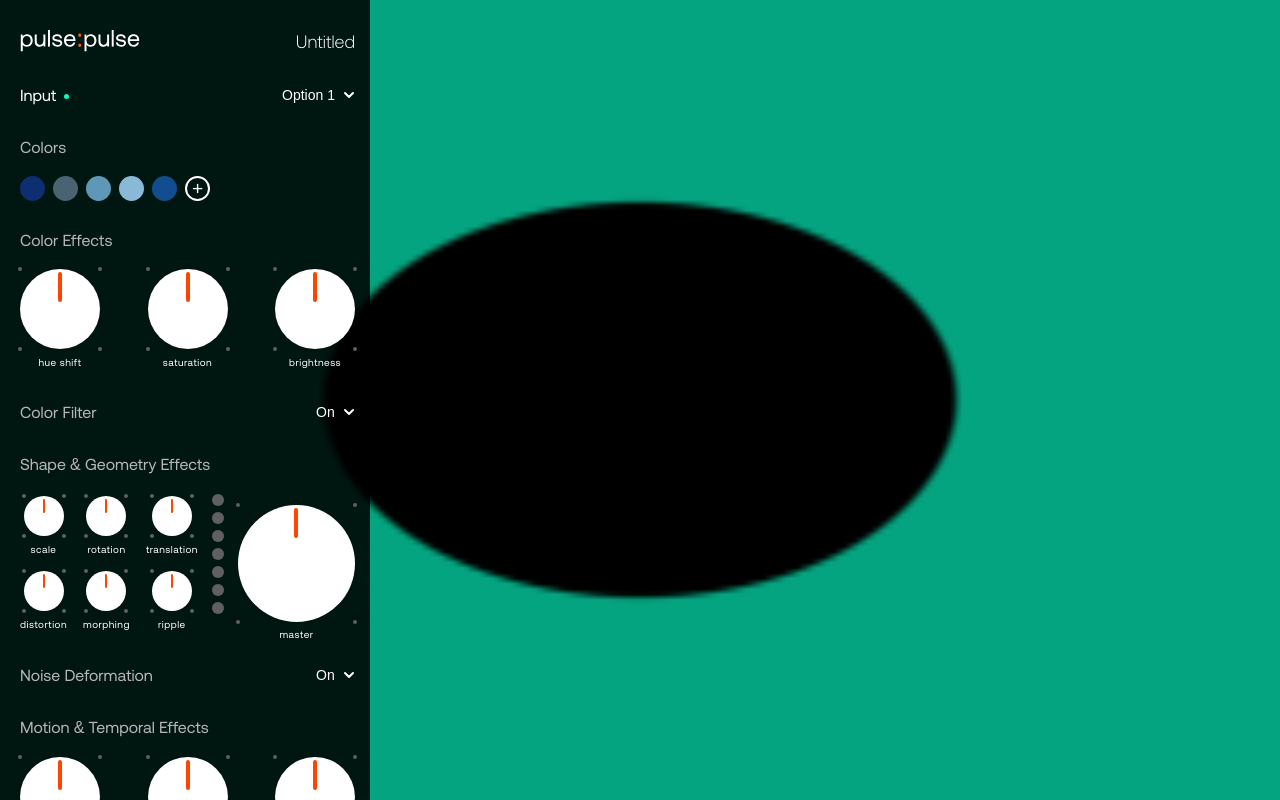
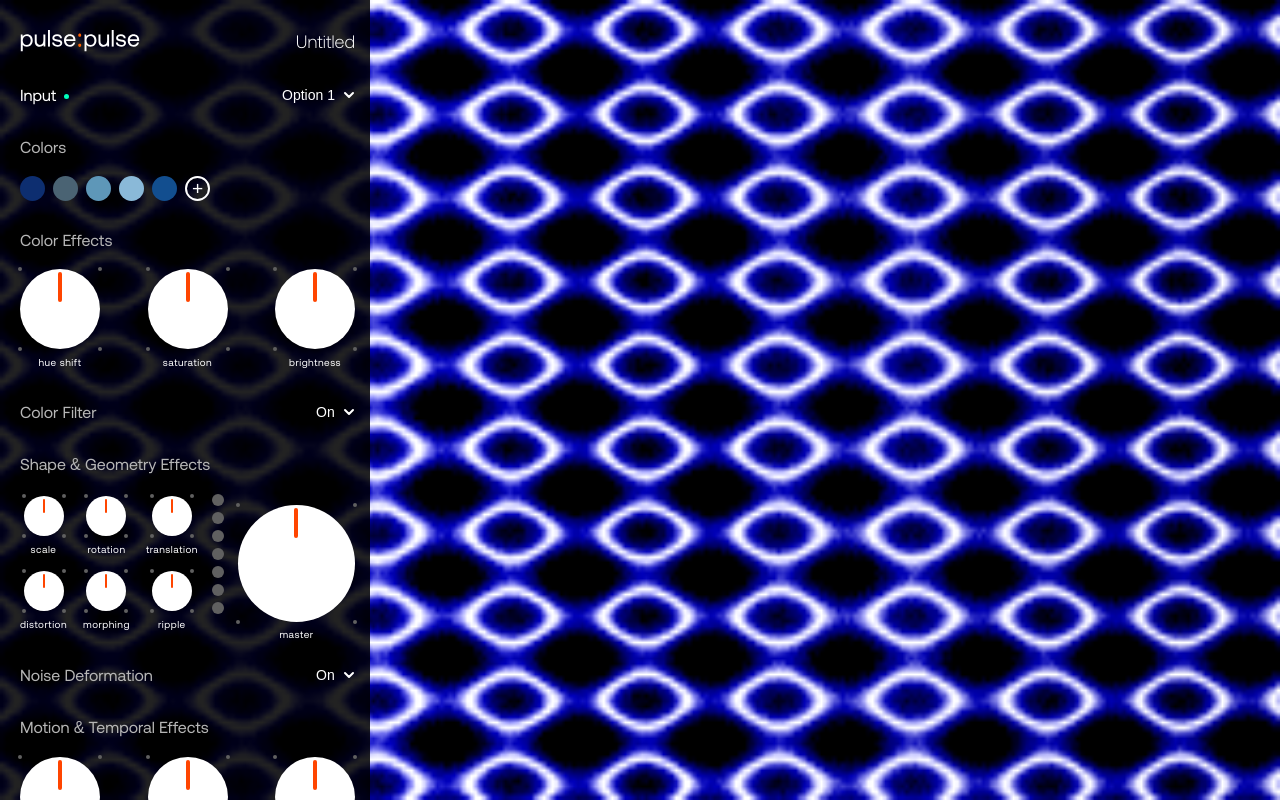
Before and after one commit to racerf01/pulse_pulse, an Angular app: page / in a window 1280 px wide. Built offline with nearby package versions, Linux system fonts and the light colour scheme; no server answers.

Commit message:
Added limits for knobs

```diff
--- a/src/app/components/sidebar/sidebar.component.html
+++ b/src/app/components/sidebar/sidebar.component.html
@@ -1,15 +1,14 @@
 <div class="sidebar-header">
-  <!-- <img class="close-icon" src="close_sidebar.svg" alt="Project Logo" width="15px"/> -->
-  <img src="pulse-pulse-logo.svg" alt="Project Logo" class="logo" width="120px"/>
-  <span class="project-name">Untitled</span>
+  <img src="pulse-pulse-logo.svg" alt="Project Logo" class="logo" width="120px" />
+  <span class="project-name">{{ projectName }}</span>
 </div>
 
+<!-- Input Options -->
 <div class="sidebar-header">
   <div class="input-header">
     <a>Input</a>
     <div class="status"></div>
   </div>
-
   <select class="dropdown-selector" (change)="updateDropdown('inputOption', $event)">
     <option value="option1">Option 1</option>
     <option value="option2">Option 2</option>
@@ -17,95 +16,229 @@
   </select>
 </div>
 
-
+<!-- Colors -->
 <div class="sidebar-header-sub">Colors</div>
 <app-colors-panel></app-colors-panel>
 
+<!-- Color Effects -->
 <div class="sidebar-header-sub">Color Effects</div>
 <div class="knob-container">
-  <app-medium-knob (valueChange)="updateShapeEffect('hue shift', $event)" [label]="'hue shift'"></app-medium-knob>
-  <app-medium-knob (valueChange)="updateShapeEffect('saturation', $event)" [label]="'saturation'"></app-medium-knob>
-  <app-medium-knob (valueChange)="updateShapeEffect('brightness', $event)" [label]="'brightness'"></app-medium-knob>
+  <app-medium-knob
+    (valueChange)="updateColorEffect('hueShift', $event)"
+    [label]="'hue shift'"
+    [min]="knobRanges.hueShift.min"
+    [max]="knobRanges.hueShift.max">
+  </app-medium-knob>
+  <app-medium-knob
+    (valueChange)="updateColorEffect('saturation', $event)"
+    [label]="'saturation'"
+    [min]="knobRanges.saturation.min"
+    [max]="knobRanges.saturation.max">
+  </app-medium-knob>
+  <app-medium-knob
+    (valueChange)="updateColorEffect('brightness', $event)"
+    [label]="'brightness'"
+    [min]="knobRanges.brightness.min"
+    [max]="knobRanges.brightness.max">
+  </app-medium-knob>
 </div>
 
+<!-- Color Filter -->
 <div class="sidebar-header-sub">
   <div class="input-header">
-    <a> Color Filter </a>
+    <a>Color Filter</a>
   </div>
-
-  <select class="dropdown-selector" (change)="updateDropdown('inputOption', $event)">
+  <select class="dropdown-selector" (change)="updateDropdown('colorFilter', $event)">
     <option value="option1">On</option>
     <option value="option2">Off</option>
   </select>
 </div>
 
-<div class="sidebar-header-sub"> Shape & Geometry Effects </div>
+<!-- Shape & Geometry Effects -->
+<div class="sidebar-header-sub">Shape & Geometry Effects</div>
 <div class="shape-geometry-container">
   <div class="knobs-grid">
-    <app-small-knob (valueChange)="updateShapeEffect('scale', $event)" [label]="'scale'"></app-small-knob>
-    <app-small-knob (valueChange)="updateShapeEffect('rotation', $event)" [label]="'rotation'"></app-small-knob>
-    <app-small-knob (valueChange)="updateShapeEffect('translation', $event)" [label]="'translation'"></app-small-knob>
-    <app-small-knob (valueChange)="updateShapeEffect('distortion', $event)" [label]="'distortion'"></app-small-knob>
-    <app-small-knob (valueChange)="updateShapeEffect('morphing', $event)" [label]="'morphing'"></app-small-knob>
-    <app-small-knob (valueChange)="updateShapeEffect('ripple', $event)" [label]="'ripple'"></app-small-knob>
+    <app-small-knob
+      (valueChange)="updateShapeEffect('scale', $event)"
+      [label]="'scale'"
+      [min]="knobRanges.scale.min"
+      [max]="knobRanges.scale.max">
+    </app-small-knob>
+    <app-small-knob
+      (valueChange)="updateShapeEffect('rotation', $event)"
+      [label]="'rotation'"
+      [min]="knobRanges.rotation.min"
+      [max]="knobRanges.rotation.max">
+    </app-small-knob>
+    <app-small-knob
+      (valueChange)="updateShapeEffect('translation', $event)"
+      [label]="'translation'"
+      [min]="knobRanges.translation.min"
+      [max]="knobRanges.translation.max">
+    </app-small-knob>
+    <app-small-knob
+      (valueChange)="updateShapeEffect('distortion', $event)"
+      [label]="'distortion'"
+      [min]="knobRanges.distortion.min"
+      [max]="knobRanges.distortion.max">
+    </app-small-knob>
+    <app-small-knob
+      (valueChange)="updateShapeEffect('morphing', $event)"
+      [label]="'morphing'"
+      [min]="knobRanges.morphing.min"
+      [max]="knobRanges.morphing.max">
+    </app-small-knob>
+    <app-small-knob
+      (valueChange)="updateShapeEffect('ripple', $event)"
+      [label]="'ripple'"
+      [min]="knobRanges.ripple.min"
+      [max]="knobRanges.ripple.max">
+    </app-small-knob>
   </div>
   <app-rythm-bar></app-rythm-bar>
-  <app-master-knob [label]="'master'" (valueChange)="updateMaster($event)"></app-master-knob>
+  <!-- Master knob for shape geometry -->
+  <app-master-knob
+    [label]="'master'"
+    (valueChange)="updateShapeEffect('master', $event)"
+    [min]="knobRanges.master.min"
+    [max]="knobRanges.master.max">
+  </app-master-knob>
 </div>
 
+<!-- Noise Deformation -->
 <div class="sidebar-header-sub">
   <div class="input-header">
-    <a> Noise Deformation </a>
+    <a>Noise Deformation</a>
   </div>
-
-  <select class="dropdown-selector" (change)="updateDropdown('inputOption', $event)">
+  <select class="dropdown-selector" (change)="updateDropdown('noiseDeformation', $event)">
     <option value="option1">On</option>
     <option value="option2">Off</option>
   </select>
 </div>
 
-<div class="sidebar-header-sub"> Motion & Temporal Effects </div>
+<!-- Motion & Temporal Effects -->
+<div class="sidebar-header-sub">Motion & Temporal Effects</div>
 <div class="knob-container">
-  <app-medium-knob (valueChange)="updateShapeEffect('oscillation', $event)" [label]="'oscillation'"></app-medium-knob>
-  <app-medium-knob (valueChange)="updateShapeEffect('pulsation', $event)" [label]="'pulsation'"></app-medium-knob>
-  <app-medium-knob (valueChange)="updateShapeEffect('speed', $event)" [label]="'speed'"></app-medium-knob>
+  <app-medium-knob
+    (valueChange)="updateMotionTemporalEffect('oscillation', $event)"
+    [label]="'oscillation'"
+    [min]="knobRanges.oscillation.min"
+    [max]="knobRanges.oscillation.max">
+  </app-medium-knob>
+  <app-medium-knob
+    (valueChange)="updateMotionTemporalEffect('pulsation', $event)"
+    [label]="'pulsation'"
+    [min]="knobRanges.pulsation.min"
+    [max]="knobRanges.pulsation.max">
+  </app-medium-knob>
+  <app-medium-knob
+    (valueChange)="updateMotionTemporalEffect('speed', $event)"
+    [label]="'speed'"
+    [min]="knobRanges.speed.min"
+    [max]="knobRanges.speed.max">
+  </app-medium-knob>
 </div>
 
+<!-- Fractal & Kaleidoscopic Effects -->
 <div class="sidebar-header-sub">
   <div class="input-header">
-    <a> Fractal & Kaleidoscopic Effects </a>
+    <a>Fractal & Kaleidoscopic Effects</a>
   </div>
-
-  <select class="dropdown-selector">
+  <select class="dropdown-selector" (change)="updateDropdown('fractalKaleidoscopicEffects', $event)">
     <option value="option1">On</option>
     <option value="option2">Off</option>
   </select>
 </div>
 
-<div class="sidebar-header-sub"> Texture & Special Effects </div>
+<!-- Texture & Special Effects -->
+<div class="sidebar-header-sub">Texture & Special Effects</div>
 <div class="shape-geometry-container">
   <div class="knobs-grid">
-    <app-small-knob (valueChange)="updateShapeEffect('oscillation', $event)" [label]="'noise'"></app-small-knob>
-    <app-small-knob (valueChange)="updateShapeEffect('oscillation', $event)" [label]="'glitch'"></app-small-knob>
-    <app-small-knob (valueChange)="updateShapeEffect('oscillation', $event)" [label]="'texturing'"></app-small-knob>
-    <app-small-knob (valueChange)="updateShapeEffect('oscillation', $event)" [label]="'pixelation'"></app-small-knob>
-    <app-small-knob (valueChange)="updateShapeEffect('oscillation', $event)" [label]="'mosaic'"></app-small-knob>
-    <app-small-knob (valueChange)="updateShapeEffect('oscillation', $event)" [label]="'blend'"></app-small-knob>
+    <app-small-knob
+      (valueChange)="updateTextureEffect('noise', $event)"
+      [label]="'noise'"
+      [min]="knobRanges.noise.min"
+      [max]="knobRanges.noise.max">
+    </app-small-knob>
+    <app-small-knob
+      (valueChange)="updateTextureEffect('glitch', $event)"
+      [label]="'glitch'"
+      [min]="knobRanges.glitch.min"
+      [max]="knobRanges.glitch.max">
+    </app-small-knob>
+    <app-small-knob
+      (valueChange)="updateTextureEffect('texturing', $event)"
+      [label]="'texturing'"
+      [min]="knobRanges.texturing.min"
+      [max]="knobRanges.texturing.max">
+    </app-small-knob>
+    <app-small-knob
+      (valueChange)="updateTextureEffect('pixelation', $event)"
+      [label]="'pixelation'"
+      [min]="knobRanges.pixelation.min"
+      [max]="knobRanges.pixelation.max">
+    </app-small-knob>
+    <app-small-knob
+      (valueChange)="updateTextureEffect('mosaic', $event)"
+      [label]="'mosaic'"
+      [min]="knobRanges.mosaic.min"
+      [max]="knobRanges.mosaic.max">
+    </app-small-knob>
+    <app-small-knob
+      (valueChange)="updateTextureEffect('blend', $event)"
+      [label]="'blend'"
+      [min]="knobRanges.blend.min"
+      [max]="knobRanges.blend.max">
+    </app-small-knob>
   </div>
   <app-rythm-bar></app-rythm-bar>
-  <app-master-knob [label]="'master'" (valueChange)="updateMaster($event)"></app-master-knob>
+  <!-- Master knob for texture effects -->
+  <app-master-knob
+    [label]="'master'"
+    (valueChange)="updateTextureEffect('master', $event)"
+    [min]="knobRanges.masterTexture.min"
+    [max]="knobRanges.masterTexture.max">
+  </app-master-knob>
 </div>
 
-<div class="sidebar-header-sub"> Spectrum & Amplitude </div>
-
+<!-- Spectrum & Amplitude -->
+<div class="sidebar-header-sub">Spectrum & Amplitude</div>
 <div class="eq-container">
-  <app-slider (valueChange)="updateSpectrum('hz60', $event)" [label]="'60 hz'"></app-slider>
-  <app-slider (valueChange)="updateSpectrum('170 hz', $event)" [label]="'170 hz'"></app-slider>
-  <app-slider (valueChange)="updateSpectrum('400 hz', $event)" [label]="'400 hz'"></app-slider>
-  <app-slider (valueChange)="updateSpectrum('1 khz', $event)" [label]="'1 khz'"></app-slider>
-  <app-slider (valueChange)="updateSpectrum('2.5 khz', $event)" [label]="'2.5 khz'"></app-slider>
-  <app-slider (valueChange)="updateSpectrum('6 khz', $event)" [label]="'6 khz'"></app-slider>
-  <app-slider (valueChange)="updateSpectrum('15 khz', $event)" [label]="'15 khz'"></app-slider>
+  <app-slider
+    (valueChange)="updateSpectrum('hz60', $event)"
+    [label]="'60 hz'"
+    >
+  </app-slider>
+  <app-slider
+    (valueChange)="updateSpectrum('hz170', $event)"
+    [label]="'170 hz'"
+    >
+  </app-slider>
+  <app-slider
+    (valueChange)="updateSpectrum('hz400', $event)"
+    [label]="'400 hz'"
+    >
+  </app-slider>
+  <app-slider
+    (valueChange)="updateSpectrum('hz1khz', $event)"
+    [label]="'1 khz'"
+    >
+  </app-slider>
+  <app-slider
+    (valueChange)="updateSpectrum('hz2_5khz', $event)"
+    [label]="'2.5 khz'"
+    >
+  </app-slider>
+  <app-slider
+    (valueChange)="updateSpectrum('hz6khz', $event)"
+    [label]="'6 khz'"
+    >
+  </app-slider>
+  <app-slider
+    (valueChange)="updateSpectrum('hz15khz', $event)"
+    [label]="'15 khz'"
+    >
+  </app-slider>
   <div class="eq-lines">
     <div class="eq-line"></div>
     <div class="eq-line"></div>
@@ -127,5 +260,9 @@
     <div class="eq-line"></div>
     <div class="eq-line"></div>
   </div>
-  <app-slider (valueChange)="updateMasterSlider($event)" [label]="'master'"></app-slider>
+  <app-slider
+    (valueChange)="updateMasterSlider($event)"
+    [label]="'master'"
+    >
+  </app-slider>
 </div>
--- a/src/app/components/sidebar/sidebar.component.ts
+++ b/src/app/components/sidebar/sidebar.component.ts
@@ -54,51 +54,59 @@ interface WebGlConfig {
   styleUrls: ['./sidebar.component.scss'],
   standalone: false
 })
-
 export class SidebarComponent {
   @Output() settingsChange = new EventEmitter<WebGlConfig>();
 
-  // Default configuration values
   projectName: string = 'Untitled';
   inputOption: string = 'option1';
 
-  // Colors defined as a hex string
+  // Declare all properties used in the configuration.
   colors = { hex: '#ffffff' };
 
   colorEffects = { hueShift: 0, saturation: 1, brightness: 1 };
+  // Added the missing property for color filter
   colorFilter: string = 'option1';
-  shapeGeometryEffects = {
-    scale: 1,
-    rotation: 0,
-    translation: 0,
-    distortion: 0,
-    morphing: 0,
-    ripple: 0,
-    master: 1
-  };
+
+  shapeGeometryEffects = { scale: 1, rotation: 0, translation: 0, distortion: 0, morphing: 0, ripple: 0, master: 1 };
   noiseDeformation: string = 'option1';
   motionTemporalEffects = { oscillation: 1, pulsation: 1, speed: 1 };
   fractalKaleidoscopicEffects: string = 'option1';
-  textureSpecialEffects = {
-    noise: 0,
-    glitch: 0,
-    texturing: 0,
-    pixelation: 0,
-    mosaic: 0,
-    blend: 0,
-    master: 1
-  };
-  spectrumAmplitude = {
-    hz60: 0,
-    hz170: 0,
-    hz400: 0,
-    hz1khz: 0,
-    hz2_5khz: 0,
-    hz6khz: 0,
-    hz15khz: 0,
-    master: 1
+  textureSpecialEffects = { noise: 0, glitch: 0, texturing: 0, pixelation: 0, mosaic: 0, blend: 0, master: 1 };
+  spectrumAmplitude = { hz60: 0, hz170: 0, hz400: 0, hz1khz: 0, hz2_5khz: 0, hz6khz: 0, hz15khz: 0, master: 1 };
+
+  // Knob range configuration for each control.
+  knobRanges = {
+    hueShift: { min: 0, max: 360 },
+    saturation: { min: 0, max: 2 },
+    brightness: { min: 0, max: 2 },
+    scale: { min: 0.5, max: 5 },
+    rotation: { min: 0, max: 360 },
+    translation: { min: -100, max: 100 },
+    distortion: { min: 0, max: 100 },
+    morphing: { min: 0, max: 100 },
+    ripple: { min: 0, max: 100 },
+    master: { min: 0, max: 1 },
+    oscillation: { min: 0, max: 10 },
+    pulsation: { min: 0, max: 10 },
+    speed: { min: 0, max: 10 },
+    noise: { min: 0, max: 100 },
+    glitch: { min: 0, max: 100 },
+    texturing: { min: 0, max: 100 },
+    pixelation: { min: 0, max: 100 },
+    mosaic: { min: 0, max: 100 },
+    blend: { min: 0, max: 100 },
+    masterTexture: { min: 0, max: 1 },
+    hz60: { min: 0, max: 1 },
+    hz170: { min: 0, max: 1 },
+    hz400: { min: 0, max: 1 },
+    hz1khz: { min: 0, max: 1 },
+    hz2_5khz: { min: 0, max: 1 },
+    hz6khz: { min: 0, max: 1 },
+    hz15khz: { min: 0, max: 1 },
+    masterAmp: { min: 0, max: 1 }
   };
 
+  // Called by all update methods to send the updated configuration.
   onChange() {
     const settings: WebGlConfig = {
       projectName: this.projectName,
@@ -112,50 +120,47 @@ export class SidebarComponent {
       textureSpecialEffects: this.textureSpecialEffects,
       spectrumAmplitude: this.spectrumAmplitude
     };
-
     console.log('Sidebar emitting settings:', settings);
     this.settingsChange.emit(settings);
   }
 
-  updateShapeEffect(effectName: string, value: number) {
-    this.shapeGeometryEffects = {
-      ...this.shapeGeometryEffects,
-      [effectName]: value
-    };
+  // Update methods for separate groups
+
+  updateColorEffect(effectName: string, value: number) {
+    this.colorEffects = { ...this.colorEffects, [effectName]: value };
     this.onChange();
   }
 
-  // Example update method for spectrum amplitude
-  updateSpectrum(freqLabel: string, value: number) {
-    this.spectrumAmplitude = {
-      ...this.spectrumAmplitude,
-      [freqLabel]: value
-    };
+  updateShapeEffect(effectName: string, value: number) {
+    this.shapeGeometryEffects = { ...this.shapeGeometryEffects, [effectName]: value };
     this.onChange();
   }
 
-  updateMaster(value: number) {
-    this.textureSpecialEffects = {
-      ...this.textureSpecialEffects,
-      master: value
-    };
-    // Call onChange() to emit the updated configuration
+  updateMotionTemporalEffect(effectName: string, value: number) {
+    this.motionTemporalEffects = { ...this.motionTemporalEffects, [effectName]: value };
+    this.onChange();
+  }
+
+  updateTextureEffect(effectName: string, value: number) {
+    this.textureSpecialEffects = { ...this.textureSpecialEffects, [effectName]: value };
+    this.onChange();
+  }
+
+  updateSpectrum(freqLabel: string, value: number) {
+    this.spectrumAmplitude = { ...this.spectrumAmplitude, [freqLabel]: value };
     this.onChange();
   }
 
   updateMasterSlider(value: number) {
-    this.spectrumAmplitude = {
-      ...this.spectrumAmplitude,
-      master: value  // or you might normalize the value as needed
-    };
+    // For spectrum amplitude master slider.
+    this.spectrumAmplitude = { ...this.spectrumAmplitude, master: value };
     this.onChange();
   }
 
+  // General dropdown update (for properties that are strings)
   updateDropdown(field: string, event: Event) {
     const target = event.target as HTMLSelectElement;
     const value = target.value;
-
-    // Update the correct property based on the field name
     if (field === 'inputOption') {
       this.inputOption = value;
     } else if (field === 'colorFilter') {
@@ -165,8 +170,6 @@ export class SidebarComponent {
     } else if (field === 'fractalKaleidoscopicEffects') {
       this.fractalKaleidoscopicEffects = value;
     }
-    // Optionally log or perform other tasks here
-
     this.onChange();
   }
 }
--- a/src/app/components/webgl/webgl.component.ts
+++ b/src/app/components/webgl/webgl.component.ts
@@ -7,7 +7,7 @@ import { Component, Input, OnChanges, SimpleChanges, ViewChild, ElementRef, Afte
   standalone: false
 })
 export class WebglComponent implements AfterViewInit, OnChanges {
-  @Input() settings: any; // Sidebar settings (e.g., oscillation frequency/amplitude)
+  @Input() settings: any; // Expected to follow the WebGlConfig interface
   @ViewChild('canvasElement', { static: true }) canvasRef!: ElementRef<HTMLCanvasElement>;
 
   private gl!: WebGLRenderingContext;
@@ -15,18 +15,22 @@ export class WebglComponent implements AfterViewInit, OnChanges {
   private a_position!: number;
   private u_time!: WebGLUniformLocation;
   private u_audio!: WebGLUniformLocation;
+  private u_hueShift!: WebGLUniformLocation;
+  private u_saturation!: WebGLUniformLocation;
+  private u_brightness!: WebGLUniformLocation;
+  private u_scale!: WebGLUniformLocation;
   private u_oscillationFrequency!: WebGLUniformLocation;
   private u_oscillationAmplitude!: WebGLUniformLocation;
+
   private positionBuffer!: WebGLBuffer;
 
-  // Audio variables
+  // Audio variables.
   private audioContext!: AudioContext;
   private analyser!: AnalyserNode;
   private dataArray!: Uint8Array;
   private microphoneStream: MediaStream | null = null;
 
   ngAfterViewInit() {
-    // Get WebGL context.
     this.gl = this.canvasRef.nativeElement.getContext('webgl')!;
     if (!this.gl) {
       console.error('WebGL not supported!');
@@ -40,41 +44,72 @@ export class WebglComponent implements AfterViewInit, OnChanges {
   ngOnChanges(changes: SimpleChanges) {
     if (changes['settings']) {
       console.log('New settings:', this.settings);
-      // Uniforms will be updated in the render loop.
+      // Updated configuration will be used in the next render frame.
     }
   }
 
-  // Initialize shaders, program, and buffers.
   initWebGL() {
+    // Vertex shader: passes along positions and computes UV coordinates.
     const vertexShaderSource = `
       attribute vec2 a_position;
       varying vec2 v_uv;
       void main() {
-        // Map position from [-1,1] to [0,1] for UV coordinates.
+        // Map from [-1,1] to [0,1].
         v_uv = a_position * 0.5 + 0.5;
         gl_Position = vec4(a_position, 0.0, 1.0);
       }
     `;
 
+    // Fragment shader now uses configuration uniforms to drive oscillators.
     const fragmentShaderSource = `
       precision mediump float;
       uniform float u_time;
       uniform float u_audio;
+      uniform float u_hueShift;
+      uniform float u_saturation;
+      uniform float u_brightness;
+      uniform float u_scale;
       uniform float u_oscillationFrequency;
       uniform float u_oscillationAmplitude;
       varying vec2 v_uv;
+
+      // Simple 2D noise.
+      float noise(vec2 p) {
+        return fract(sin(dot(p, vec2(12.9898,78.233))) * 43758.5453);
+      }
+
       void main() {
-        // Oscillate based on time, frequency, and amplitude.
-        float modTime = sin(u_time * u_oscillationFrequency) * u_oscillationAmplitude;
-        // Calculate the distance from the center.
-        float dist = distance(v_uv, vec2(0.5, 0.5));
-        // Base radius, modulated by audio and oscillation.
-        float radius = 0.3 + 0.2 * u_audio + modTime * 0.05;
-        // Soft edge using smoothstep.
-        float circle = smoothstep(radius, radius - 0.01, dist);
-        // Color oscillates over time.
-        vec3 color = vec3(0.5 + 0.5*sin(u_time), 0.5 + 0.5*cos(u_time), 0.5);
-        gl_FragColor = vec4(color * (1.0 - circle), 1.0);
+        // Scale UV coordinates.
+        vec2 uv = (v_uv - 0.5) * u_scale + 0.5;
+
+        // Emphasize the audio input nonlinearly.
+        float audioReaction = pow(u_audio, 2.0);
+
+        // Use config values for oscillation.
+        float osc1 = sin(uv.x * u_oscillationFrequency + u_time * (-u_oscillationAmplitude + audioReaction * u_oscillationAmplitude) + u_hueShift) * 0.5 + 0.5 + 0.3;
+        float osc2 = sin(uv.y * u_oscillationFrequency + u_time * (u_oscillationAmplitude + audioReaction * u_oscillationAmplitude)) * 0.5 + 0.5;
+        float diffOsc = abs(osc1 - osc2);
+
+        // Modulate scale using noise and an additional oscillator.
+        float n = noise(uv * 3.5 + u_time * 0.25);
+        float osc15 = sin(uv.x * 15.0 + sin(u_time / 2.0)) * 0.5 + 0.5;
+        float modScale = mix(n, osc15, 0.5);
+        float modulated = diffOsc * (1.0 + modScale * (0.6 + audioReaction * 0.8));
+
+        // Apply a color tint and contrast adjustments.
+        vec3 col = vec3(u_brightness, u_saturation, 0.4) * modulated;
+        col = mix(vec3(0.5), col, 1.4 + audioReaction);
+        col += col * 0.6;
+
+        // Invert and adjust brightness/contrast.
+        col = 1.0 - col;
+        col = (col - 0.5) * (1.2 + audioReaction * 0.5) + 0.1;
+
+        // Final modulation using a low-frequency oscillator.
+        float osc2_low = sin(uv.x * 2.0 + u_time) * 0.5 + 0.5;
+        col *= mix(1.0, osc2_low, -0.2 - audioReaction * 0.3);
+
+        gl_FragColor = vec4(col, 1.0);
       }
     `;
 
@@ -82,13 +117,17 @@ export class WebglComponent implements AfterViewInit, OnChanges {
     const vertexShader = this.createShader(this.gl, this.gl.VERTEX_SHADER, vertexShaderSource);
     const fragmentShader = this.createShader(this.gl, this.gl.FRAGMENT_SHADER, fragmentShaderSource);
 
-    // Create and link program.
+    // Create and link the program.
     this.program = this.createProgram(this.gl, vertexShader, fragmentShader);
 
-    // Get attribute and uniform locations.
+    // Retrieve attribute and uniform locations.
     this.a_position = this.gl.getAttribLocation(this.program, "a_position");
     this.u_time = this.gl.getUniformLocation(this.program, "u_time")!;
     this.u_audio = this.gl.getUniformLocation(this.program, "u_audio")!;
+    this.u_hueShift = this.gl.getUniformLocation(this.program, "u_hueShift")!;
+    this.u_saturation = this.gl.getUniformLocation(this.program, "u_saturation")!;
+    this.u_brightness = this.gl.getUniformLocation(this.program, "u_brightness")!;
+    this.u_scale = this.gl.getUniformLocation(this.program, "u_scale")!;
     this.u_oscillationFrequency = this.gl.getUniformLocation(this.program, "u_oscillationFrequency")!;
     this.u_oscillationAmplitude = this.gl.getUniformLocation(this.program, "u_oscillationAmplitude")!;
 
@@ -106,7 +145,7 @@ export class WebglComponent implements AfterViewInit, OnChanges {
     this.gl.bufferData(this.gl.ARRAY_BUFFER, positions, this.gl.STATIC_DRAW);
   }
 
-  // Helper: Create and compile a shader.
+  // Helper: Compile a shader.
   createShader(gl: WebGLRenderingContext, type: number, source: string): WebGLShader {
     const shader = gl.createShader(type)!;
     gl.shaderSource(shader, source);
@@ -149,8 +188,8 @@ export class WebglComponent implements AfterViewInit, OnChanges {
     }
   }
 
-  // Render loop: update audio data, set uniforms, and draw.
   render() {
+    // Get audio level from the analyser.
     let audioLevel = 0;
     if (this.analyser) {
       this.analyser.getByteFrequencyData(this.dataArray);
@@ -169,14 +208,25 @@ export class WebglComponent implements AfterViewInit, OnChanges {
     this.gl.uniform1f(this.u_time, time);
     this.gl.uniform1f(this.u_audio, audioLevel);
 
-    // Pass settings from the sidebar or use default values.
-    const oscFreq = this.settings?.oscillationFrequency ?? 1.0;
-    const oscAmp  = this.settings?.oscillationAmplitude ?? 1.0;
+    // Pass config values for color effects.
+    const hueShift = this.settings?.colorEffects?.hueShift ?? 0.0;
+    const saturation = this.settings?.colorEffects?.saturation ?? 1.0;
+    const brightness = this.settings?.colorEffects?.brightness ?? 1.0;
+    this.gl.uniform1f(this.u_hueShift, hueShift);
+    this.gl.uniform1f(this.u_saturation, saturation);
+    this.gl.uniform1f(this.u_brightness, brightness);
+
+    // Pass scale factor from config.
+    const scale = this.settings?.shapeGeometryEffects?.scale ?? 1.0;
+    this.gl.uniform1f(this.u_scale, scale);
+
+    // Pass oscillator parameters from config (using defaults if missing).
+    const oscFreq = this.settings?.motionTemporalEffects?.oscillation ?? 60.0;
+    const oscAmp  = this.settings?.motionTemporalEffects?.pulsation ?? 0.08;
     this.gl.uniform1f(this.u_oscillationFrequency, oscFreq);
     this.gl.uniform1f(this.u_oscillationAmplitude, oscAmp);
 
     this.gl.drawArrays(this.gl.TRIANGLES, 0, 6);
-
     requestAnimationFrame(() => this.render());
   }
 }
```
Also changed, not shown: src/app/components/sidebar/master-knob/master-knob.component.ts (+15 -7 lines), src/app/components/sidebar/medium-knob/medium-knob.component.ts (+20 -6 lines), src/app/components/sidebar/small-knob/small-knob.component.ts (+15 -15 lines).
